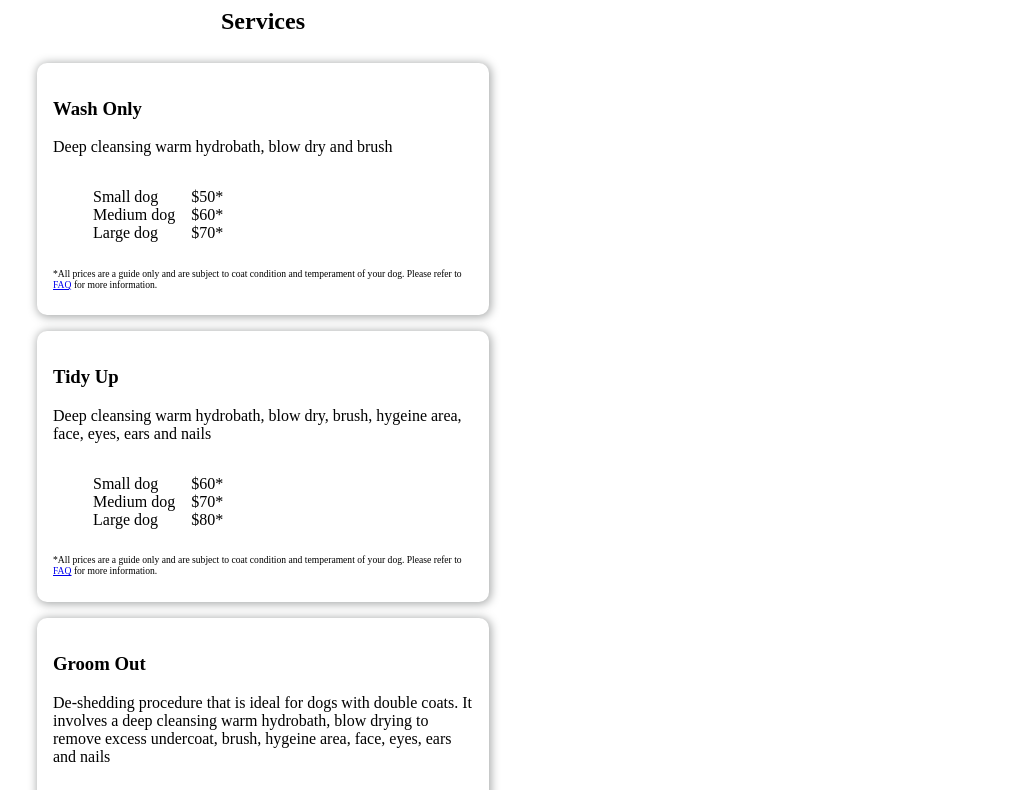
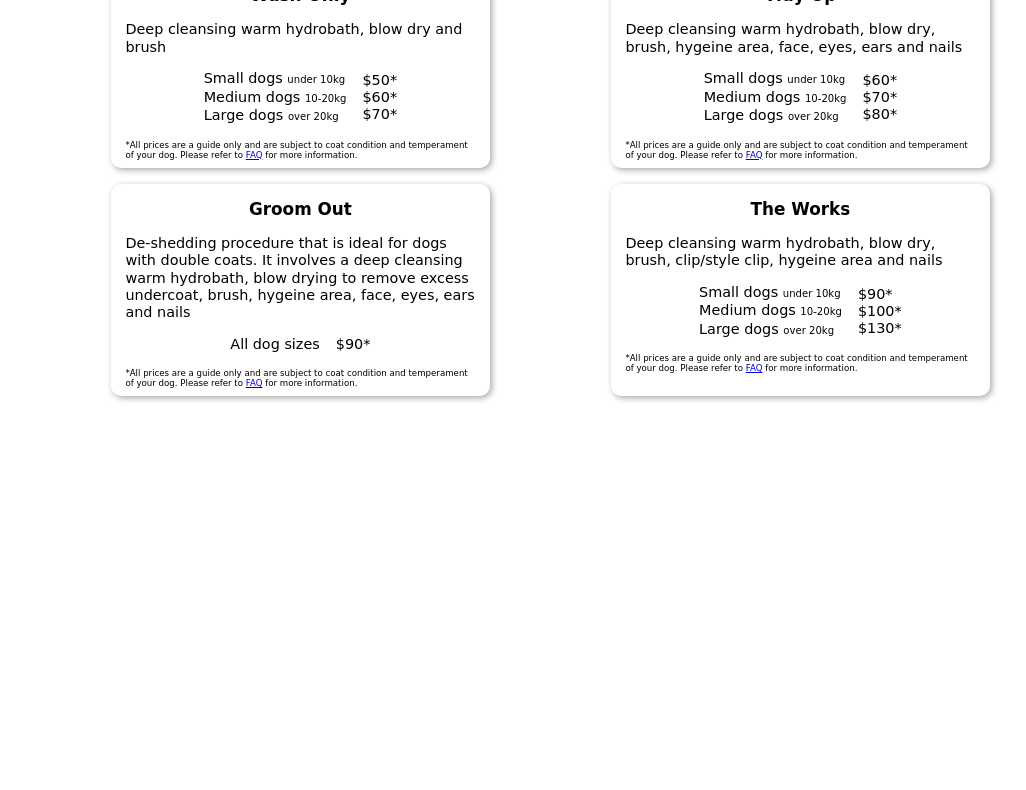
Before and after one commit to RMK-creative/Distinguished-Hound-Services-page, a plain HTML site: page index.html in a window 1280 px wide. Shown: the part 265-1055 px from the top of the page, without its empty margins (37-1063 px from the left). After the commit the page ends 800 px from the top, so only its background shows below. Drawn offline with Linux system fonts and the light colour scheme; a web font is replaced by a local one.

Commit message:
Update price list section in cards

```diff
--- a/index.html
+++ b/index.html
@@ -7,7 +7,7 @@
     <link rel="icon" href="logo/favicon.ico">
     <link rel="stylesheet" href="styles.css">
     <link rel="preconnect" href="https://fonts.gstatic.com">
-    <link href="https://fonts.googleapis.com/css2?family=Flamenco:wght@300&display=swap" rel="stylesheet">
+    <link href="https://fonts.googleapis.com/css2?family=Flamenco:wght@300;400&display=swap" rel="stylesheet">
     <title>The Distinguished Hound</title>
 </head>
 <body>
@@ -15,19 +15,20 @@
         <div class="logo-header">
             <img class="logo" src="logo/logo_208x239.png" id="logo" alt="">
         </div>
+        <h2>Services</h2>
     </header>
 
     <main>
-        <h2>Services</h2>
+
 
         <section  class="services__washonly card">
             <h3>Wash Only</h3>
             <p>Deep cleansing warm hydrobath, blow dry and brush</p>
             <ol class="services__price-box">
                 <div class="services__price-item">
-                    <li>Small dog</li>
-                    <li>Medium dog</li>
-                    <li>Large dog</li>
+                    <li>Small dogs <span class="services__dogsize">under 10kg</span></li>
+                    <li>Medium dogs <span class="services__dogsize">10-20kg</span></li>
+                    <li>Large dogs <span class="services__dogsize">over 20kg</span></li>
                 </div>
                 <div class="services__price-amount">
                     <li>$50*</li>
@@ -35,7 +36,7 @@
                     <li>$70*</li>
                 </div>
             </ol>
-            <p class="services__disclaimer">*All prices are a guide only and are subject to coat condition and temperament of your dog. Please refer to<a href="#"> FAQ</a> for more information.</p>
+            <p class="services__disclaimer">*All prices are a guide only and are subject to coat condition and temperament of your dog. Please refer to <a href="#" alt="">FAQ</a> for more information.</p>
         </section>
 
         <section  class="services__tidyup card">
@@ -43,9 +44,9 @@
             <p>Deep cleansing warm hydrobath, blow dry, brush, hygeine area, face, eyes, ears and nails</p>
             <ol class="services__price-box">
                     <div class="services__price-item">
-                        <li>Small dog</li>
-                        <li>Medium dog</li>
-                        <li>Large dog</li>
+                        <li>Small dogs <span class="services__dogsize">under 10kg</span></li>
+                        <li>Medium dogs <span class="services__dogsize">10-20kg</span></li>
+                        <li>Large dogs <span class="services__dogsize">over 20kg</span></li>
                     </div>
                     <div class="services__price-amount">
                         <li>$60*</li>
@@ -53,7 +54,7 @@
                         <li>$80*</li>
                     </div>
             </ol>
-            <p class="services__disclaimer">*All prices are a guide only and are subject to coat condition and temperament of your dog. Please refer to<a href="#"> FAQ</a> for more information.</p>
+            <p class="services__disclaimer">*All prices are a guide only and are subject to coat condition and temperament of your dog. Please refer to <a href="#">FAQ</a> for more information.</p>
         </section>
 
         <section  class="services__groomout card">
@@ -67,7 +68,7 @@
                         <li>$90*</li>
                     </div>
             </ol>
-            <p class="services__disclaimer">*All prices are a guide only and are subject to coat condition and temperament of your dog. Please refer to<a href="#"> FAQ</a> for more information.</p>
+            <p class="services__disclaimer">*All prices are a guide only and are subject to coat condition and temperament of your dog. Please refer to <a href="#">FAQ</a> for more information.</p>
         </section>
 
         <section  class="services__theworks card">
@@ -75,9 +76,9 @@
             <p>Deep cleansing warm hydrobath, blow dry, brush, clip/style clip, hygeine area and nails</p>
             <ol class="services__price-box">
                     <div class="services__price-item">
-                        <li>Small dog</li>
-                        <li>Medium dog</li>
-                        <li>Large dog</li>
+                        <li>Small dogs <span class="services__dogsize">under 10kg</span></li>
+                        <li>Medium dogs <span class="services__dogsize">10-20kg</span></li>
+                        <li>Large dogs <span class="services__dogsize">over 20kg</span></li>
                     </div>
                     <div class="services__price-amount">
                         <li>$90*</li>
@@ -85,8 +86,9 @@
                         <li>$130*</li>
                     </div>
             </ol>
-            <p class="services__disclaimer">*All prices are a guide only and are subject to coat condition and temperament of your dog. Please refer to<a href="#"> FAQ</a> for more information.</p>
+            <p class="services__disclaimer">*All prices are a guide only and are subject to coat condition and temperament of your dog. Please refer to <a href="#">FAQ</a> for more information.</p>
         </section>
+
     </main>
 
 
--- a/styles.css
+++ b/styles.css
@@ -1,15 +1,17 @@
-
-
 body {
     margin: 0;
     padding: 0;
     box-sizing: border-box;
-    max-width: 600px;
-    /* background: linear-gradient(#FFF, #1B4D3E); */
+    max-width: 100vw;
+    font-family: 'Flamenco', cursive;
+    font-size: 0.9em;
+    line-height: 1.2em;
   }
 
+
    /*  Mobile-first design  */
-  header {
+
+    header {
     text-align: center;
   }
 
@@ -32,10 +34,13 @@ body {
     background: #FFF;
     max-width: 70%;
     border-radius: 10px;
-    padding: 1em;
-    box-shadow: 1px 1px 10px 1px #a6a8a8;
+    padding: 0 1em;
+    box-shadow: 2px 2px 6px 0px #a6a8a8;
     margin: 0.5rem;
+  }
 
+  .card h3 {
+      text-align: center;
   }
 
   ol {
@@ -43,31 +48,49 @@ body {
   }
 
   .services__price-box {
-      display: inline-flex;
+      display: flex;
+      flex-direction: row;
+      justify-content: center;
+      align-items: center;
+      padding: 0;
   }
 
   .services__price-item {
       margin-right: 1rem;
   }
 
+  .services__dogsize {
+      font-size: 70%;
+  }
+
   .services__disclaimer {
     font-size: 60%;
+    line-height: normal;
+    margin-top: 0;
   }
 
    /*  For TABLET  */
   @media only screen and (min-width: 678px) {
     header img {
-        max-width: 150px;
-        max-height: 150px;
+        max-width: 120px;
+        max-height: 120px;
     }
   }
 
   /*  For DESKTOP  */
   @media only screen and (min-width: 900px) {
     header img {
-        max-width: 300px;
-        max-height: 300px;
+        max-width: 150px;
+        max-height: 150px;
     }
 
+    main {
+        display: grid;
+        align-content: center;
+        justify-content: center;
+        grid-template-columns: repeat(auto-fill, minmax(200px, 500px));
+        grid-gap: 0px;
+        align-items: stretch;
+        }
 
-  }
+      }
```
